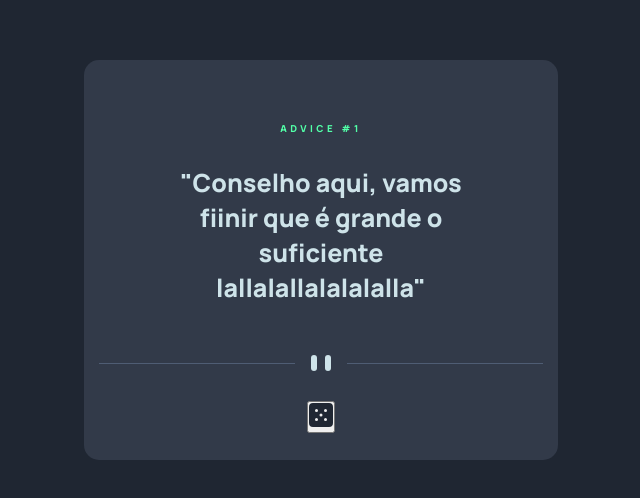
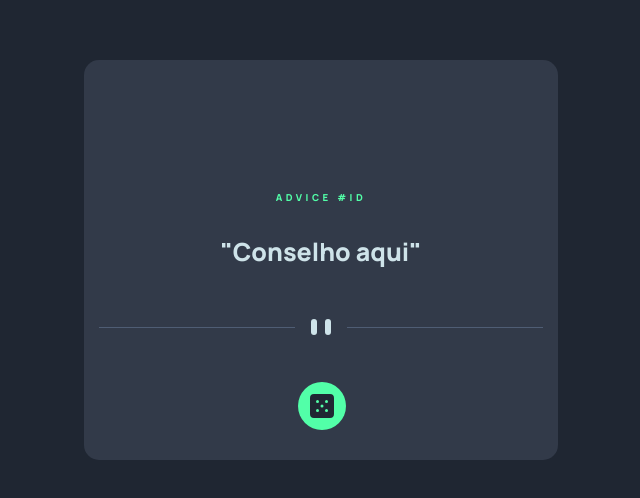
Before and after one commit to stephanievic/advice-generator, a plain HTML site: page index.html in a window 1280 px wide. Shown: the part 140-638 px from the top of the page, without its empty margins (319-959 px from the left). Drawn offline with Linux system fonts and the light colour scheme.

Commit message:
estilização desktop: finalizada

```diff
--- a/assets/style.css
+++ b/assets/style.css
@@ -51,6 +51,24 @@
     margin-top: 20px;
 }
 
-footer {
+.button-container {
+    position: relative;
+}
 
+#generate-ad {
+    background-color: #52ffa8;
+    padding: 12px;
+    border-radius: 50px;
+    border: none;
+    display: flex;
+    position: absolute;
+    top: 17px;
+    left: -23px;
+    transition: box-shadow 0.5s;
+    cursor: pointer;
 }
+
+#generate-ad:hover{
+    border-color: #52ffa8;
+    box-shadow: 0 0 23px #52ffa8;
+}
--- a/index.html
+++ b/index.html
@@ -14,10 +14,12 @@
 
   <main id="full-screen">
     <section id="advices">
-      <small id="id">advice #1</small>
-      <p id="adviceP">"Conselho aqui, vamos fiinir que é grande o suficiente lallalallalalalalla"</p>
+      <small id="id">advice #id</small>
+      <p id="adviceP">"Conselho aqui"</p>
       <img src="images/pattern-divider-desktop.svg" alt="divider" id="divider">
-      <button><img src="/images/icon-dice.svg" alt="clique - gerar conselho"></button>
+      <div class="button-container">
+        <button id="generate-ad"><img src="/images/icon-dice.svg" alt="clique - gerar conselho"></button>
+      </div>
     </section>
   </main>
 
```
